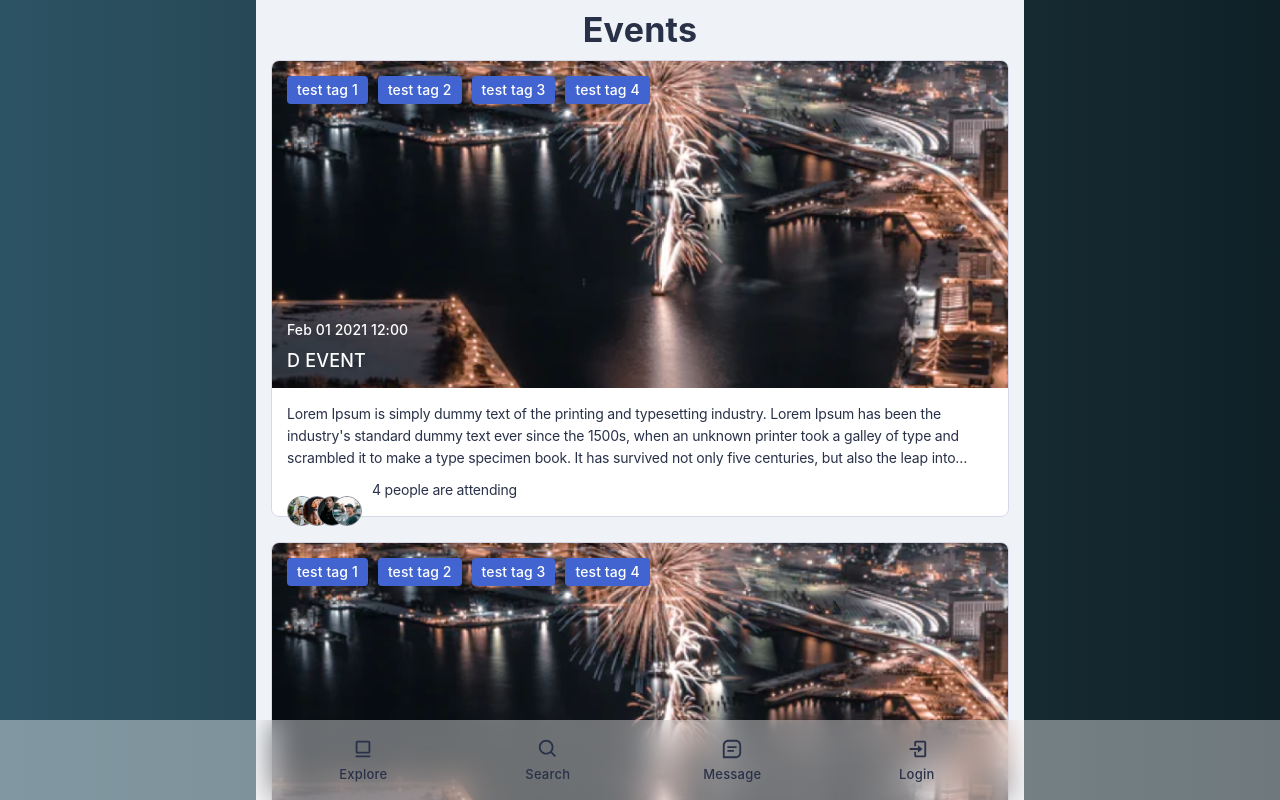
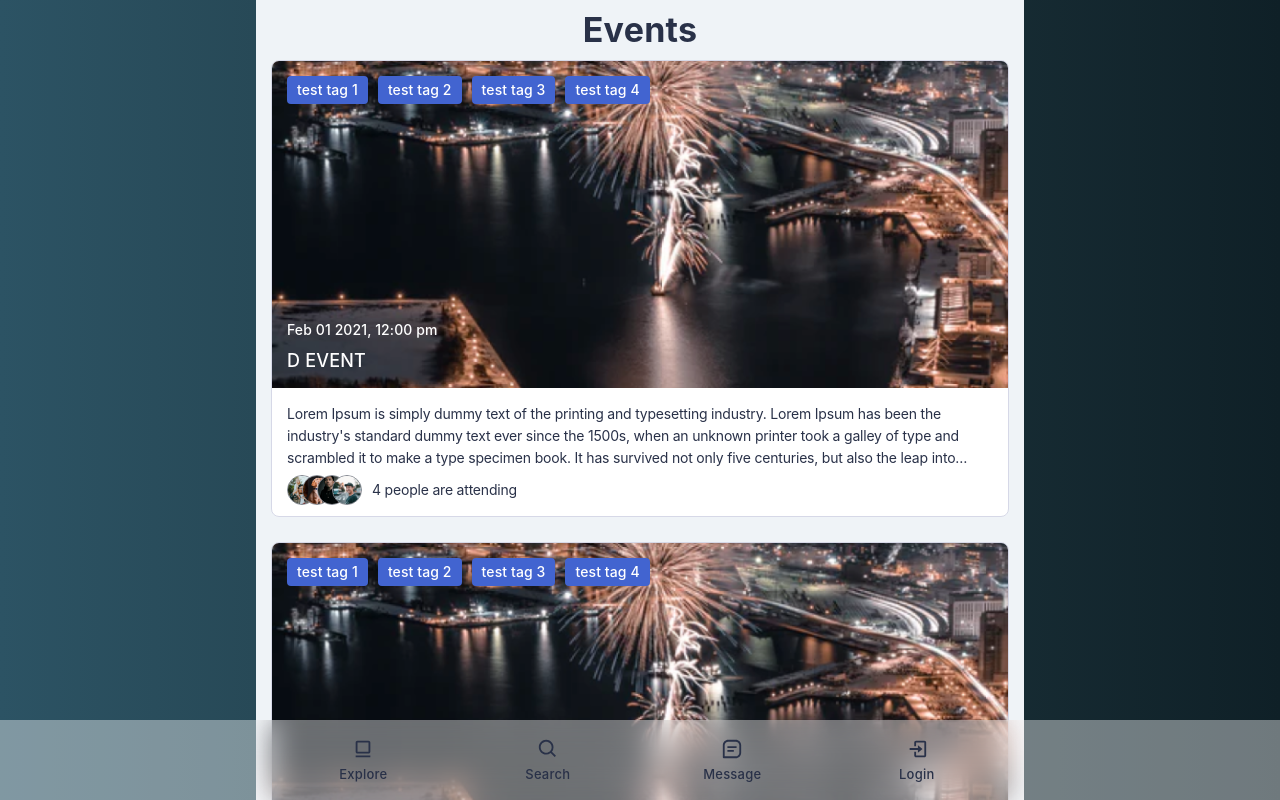
Before and after one commit to yuki-tylar/react-demo, a React (Create React App) app: page /recommend in a window 1280 px wide. Both pictures are taken after a click on the element "Recommends". Built offline with nearby package versions, Linux system fonts and the light colour scheme.

Commit message:
small changes

```diff
--- a/src/widgets/card.tsx
+++ b/src/widgets/card.tsx
@@ -132,7 +132,7 @@ export class EventItem extends Component<{ data: any }> {
           </div>
           <div className="pos-absolute w-100pc bottom-0p px-15p pb-15p" style={{ boxSizing: 'border-box' }}>
             <div className="subtitle2 mb-10p text-white">
-              {moment(this.props.data.date).format('MMM DD YYYY hh:mm')}
+              {moment(this.props.data.date).format('MMM DD YYYY, hh:mm a')}
             </div>
             <h6 className="clamp-2line text-white">
               {this.props.data.name}
@@ -145,13 +145,13 @@ export class EventItem extends Component<{ data: any }> {
           </p>
           <div className="mt-10p">
             <div className="d-flex">
-              <div>
+              <div className='d-flex'>
                 {
                   this.props.data.attendees.map((attendee: { id: string, name: string, profileImage: string }, i: number) => {
                     if (i < 4) {
                       return (
-                        <div key={attendee.id} className="w-15p d-inline-block">
-                          <div className="pos-absolute circle w-30p border-label">
+                        <div key={attendee.id} className="w-15p">
+                          <div className="pos-absolute circle w-30p border-label" style={{marginTop: '-15px'}}>
                             <FittedBox.Img image={attendee.profileImage} style={{ position: 'absolute', objectFit: 'cover' }} />
                           </div>
                         </div>
--- a/src/widgets/form-item-datetime.tsx
+++ b/src/widgets/form-item-datetime.tsx
@@ -120,7 +120,7 @@ export class FormItemDateTime extends Component<Props, State> {
               >
                 <Calendar
                   calendarType='US'
-                  locale="us"
+                  locale="en"
                   tileClassName={tileClassName}
                   tileDisabled={this.tileDisabled}
                   value={this.state.selected}
```
